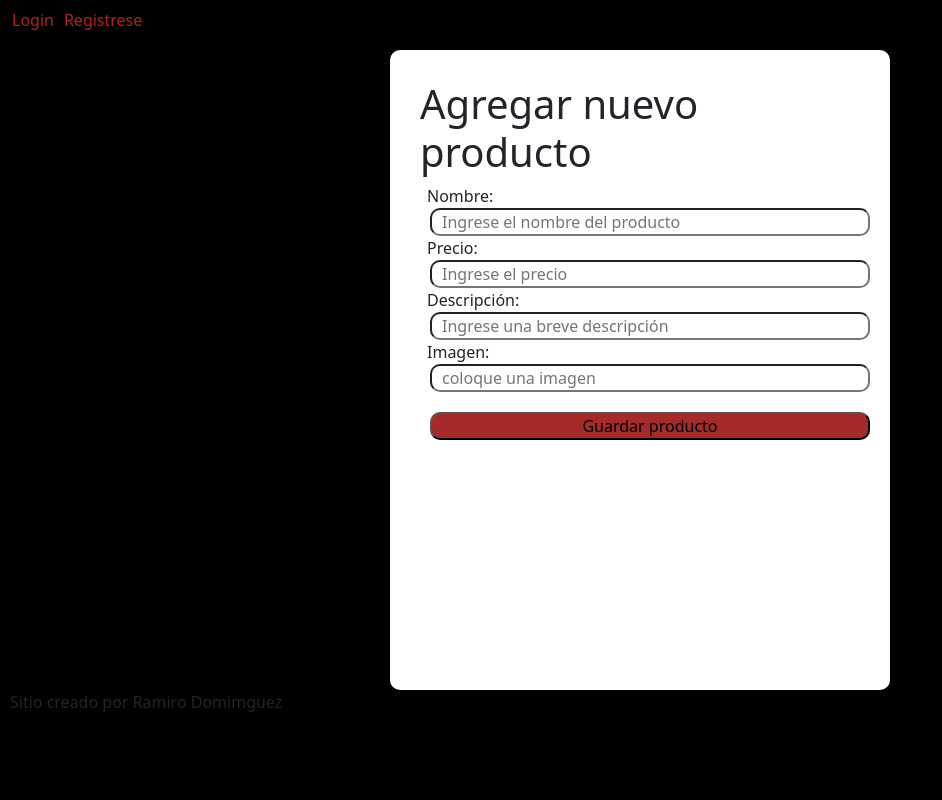
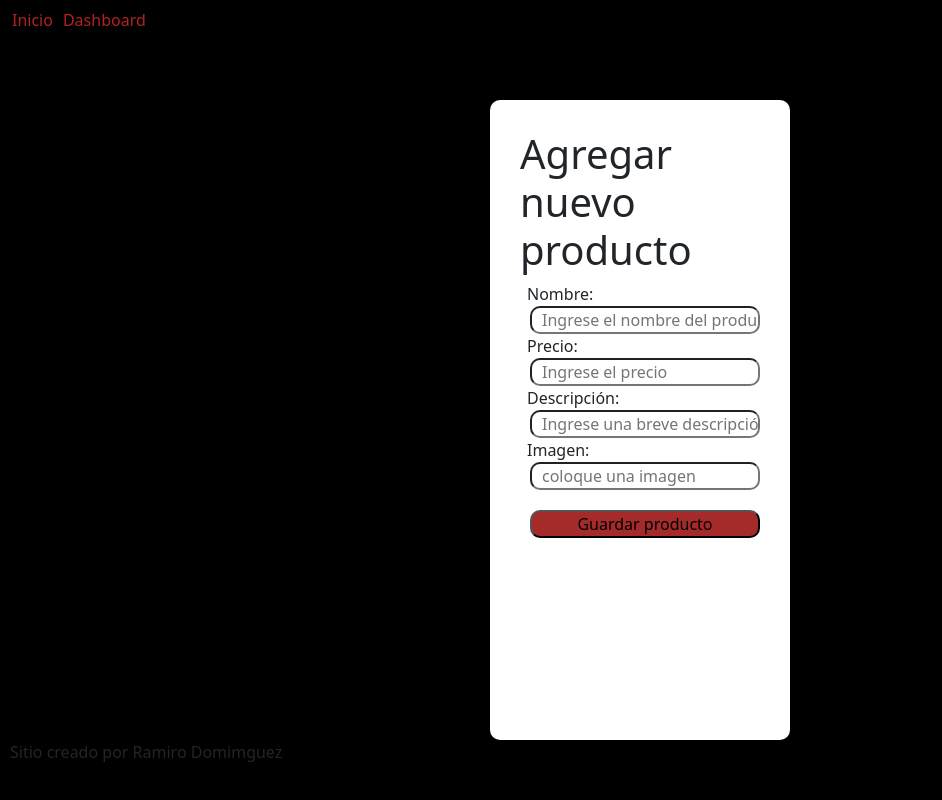
Before and after one commit to Ramiro99-99/proyecto-final, a React (Vite) app: page /Dashboard in a window 1280 px wide. Shown: the whole page, without its empty margins (0-942 px from the left). Built offline with nearby package versions, Linux system fonts and the light colour scheme.

Commit message:
adjustment: Correcion en los estilos del dashboard para que sea responsive

```diff
--- a/src/components/Header.jsx
+++ b/src/components/Header.jsx
@@ -5,7 +5,7 @@ import "../style/header.css"
 
 {/*alt para escribir en varias lineas a la vez */}
 const Header = () => {
-  const [user, setUser] = useState(false)
+  const [user, setUser] = useState(true)
 
   return (
 
--- a/src/style/dashboard.css
+++ b/src/style/dashboard.css
@@ -2,18 +2,20 @@
   display: flex;
   justify-content: center;
   background-color: rgb(0, 0, 0);
+  flex-wrap: wrap;
 }
 
 
 .card-dashboard{
-  width: 500px;
+  width: 300px;
   height: 80vh;
-  margin-top: 50px;
+  margin-top: 100px;
   padding: 30px;
   background-color: white;
   border-radius: 10px;
   display: flex;
   flex-direction: column;
+  padding-right: 40px;
 }
 .card-dashboard label {
   margin-left: 7px;
@@ -26,6 +28,7 @@
   margin-left: 10px;
   padding-left: 10px;
 
+
 }
 .card-dashboard button{
       width: 100%;
@@ -33,4 +36,5 @@
      border-radius: 10px;
      background-color: brown;
       margin-left: 10px;
+
     }
--- a/src/style/register.css
+++ b/src/style/register.css
@@ -11,7 +11,7 @@
 
 .card-register{
   width: 300px;
-  height: 60vh;
+  height: 80vh;
 
   margin-top: 50px;
   padding: 30px;
```
